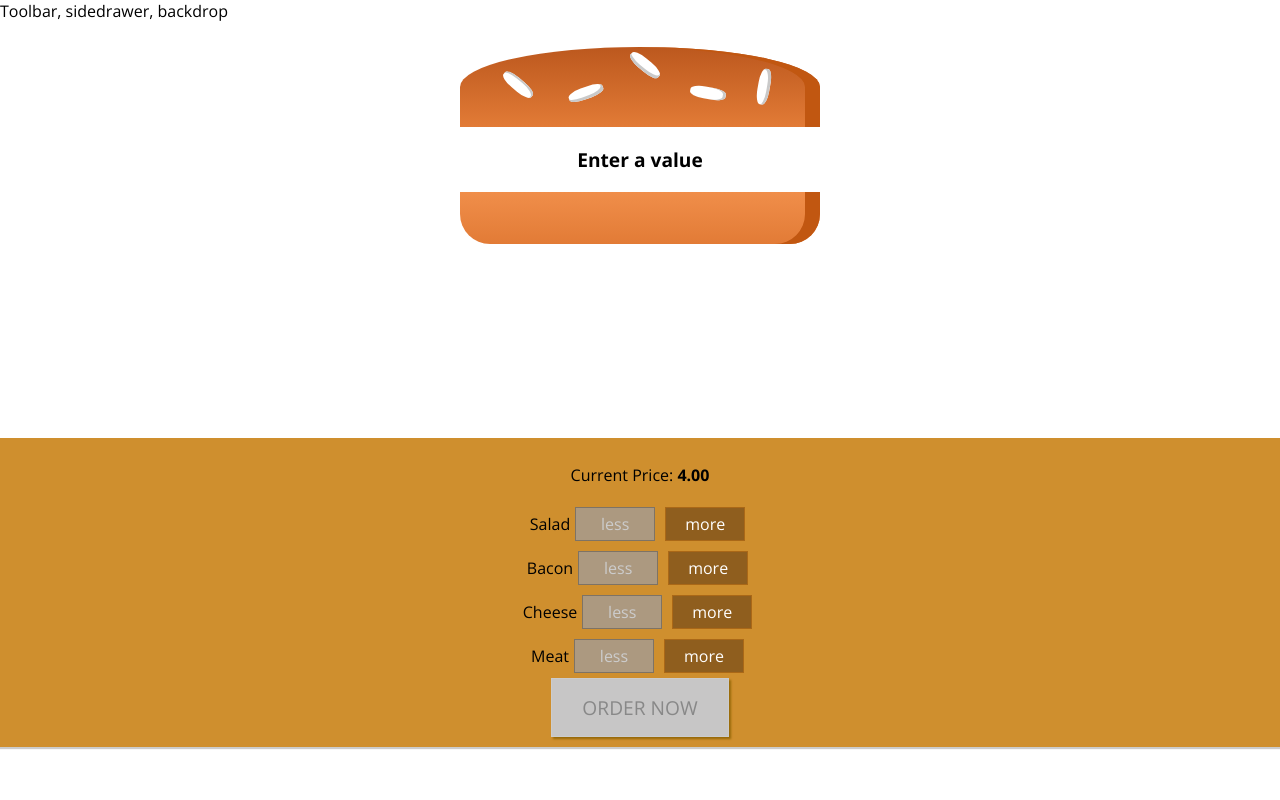
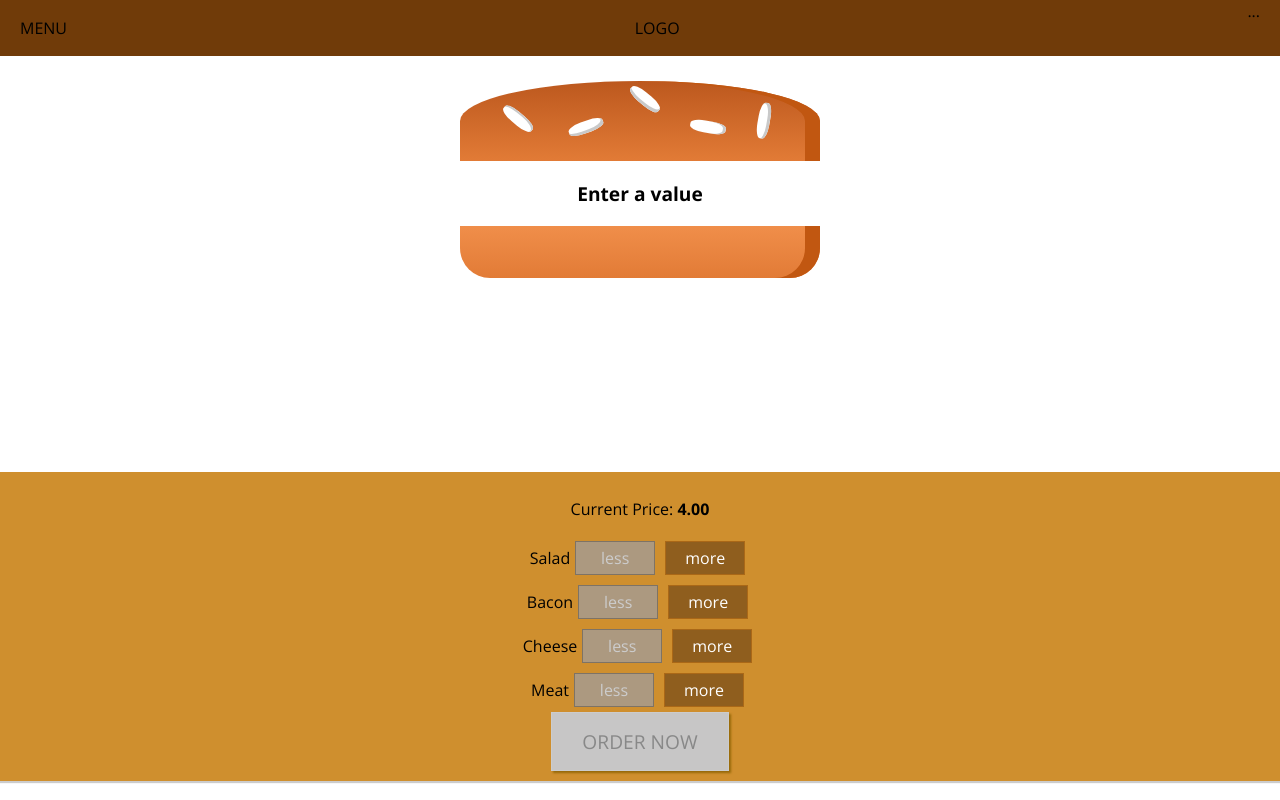
Before and after one commit to clarklindev/react-maximilianschwarzmuller-udemy-react, a React app in the folder burger-basics--01-project-setup/: page / in a window 1280 px wide. Built offline with nearby package versions, Linux system fonts and the light colour scheme.

Commit message:
26. Adding a Toolbar.mp4

```diff
--- a/burger-basics--01-project-setup/src/components/Layout/Layout.css
+++ b/burger-basics--01-project-setup/src/components/Layout/Layout.css
@@ -1,3 +1,3 @@
 .Content {
-	margin-top: 16px;
+	margin-top: 72px;
 }
--- a/burger-basics--01-project-setup/src/components/Layout/Layout.js
+++ b/burger-basics--01-project-setup/src/components/Layout/Layout.js
@@ -2,10 +2,11 @@
 
 import Aux from '../../hoc/Auxiliary';
 import classes from './Layout.css';
+import Toolbar from '../Navigation/Toolbar/Toolbar';
 
 const layout = props => (
 	<Aux>
-		<div>Toolbar, sidedrawer, backdrop</div>
+		<Toolbar />
 		<main className={classes.Content}>{props.children}</main>
 	</Aux>
 );
--- /dev/null
+++ b/burger-basics--01-project-setup/src/components/Navigation/Toolbar/Toolbar.css
@@ -0,0 +1,18 @@
+.Toolbar {
+	height: 56px;
+	width: 100%;
+	position: fixed;
+	top: 0;
+	left: 0;
+	background-color: #703b09;
+	display: flex;
+	justify-content: space-between;
+	align-items: center;
+	padding: 0 20px;
+	box-sizing: border-box;
+	z-index: 90;
+}
+
+.Toolbar nav {
+	height: 100%;
+}
--- /dev/null
+++ b/burger-basics--01-project-setup/src/components/Navigation/Toolbar/Toolbar.js
@@ -0,0 +1,12 @@
+import React from 'react';
+import classes from './Toolbar.css';
+
+const toolbar = props => (
+	<header className={classes.Toolbar}>
+		<div>MENU</div>
+		<div>LOGO</div>
+		<nav>...</nav>
+	</header>
+);
+
+export default toolbar;
```
